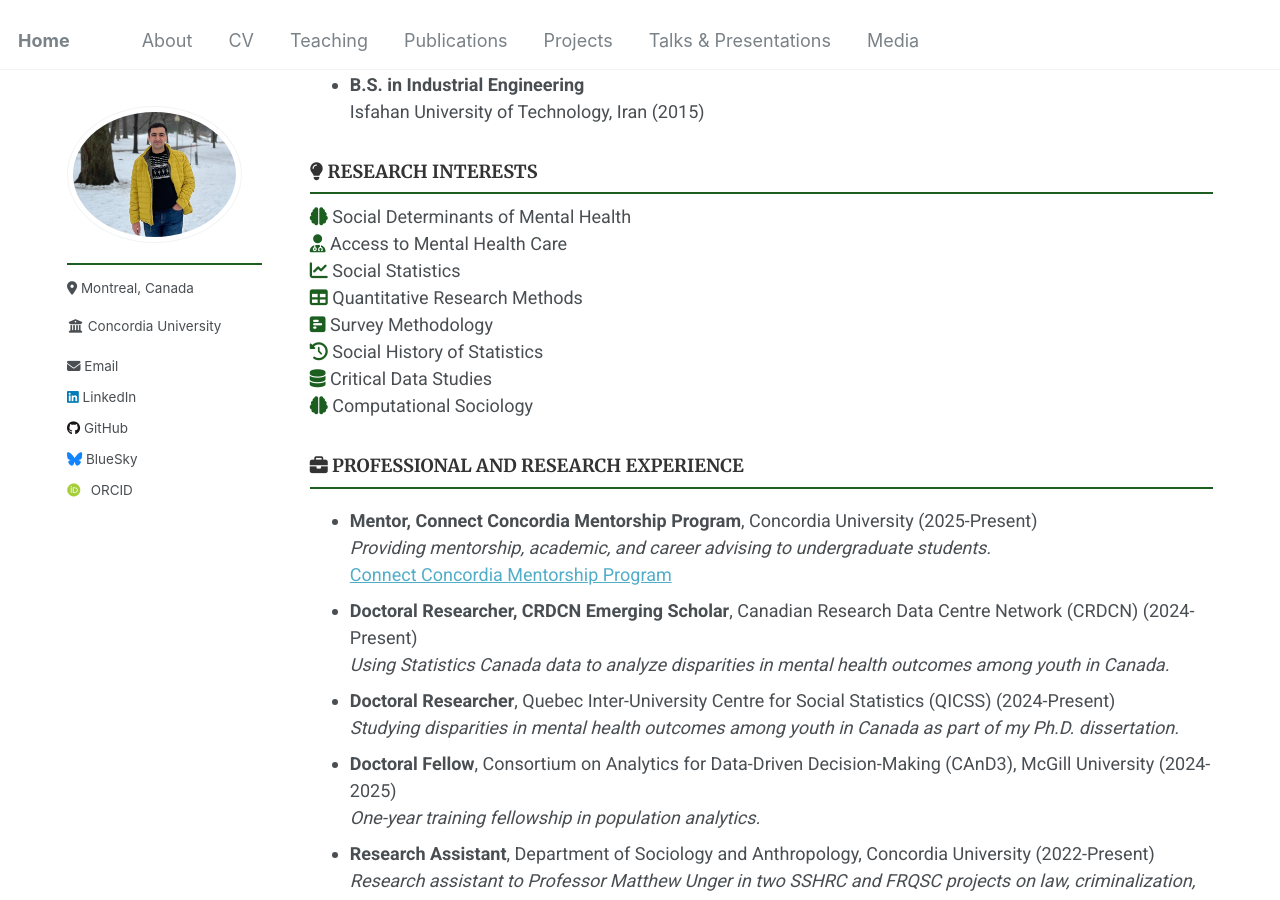
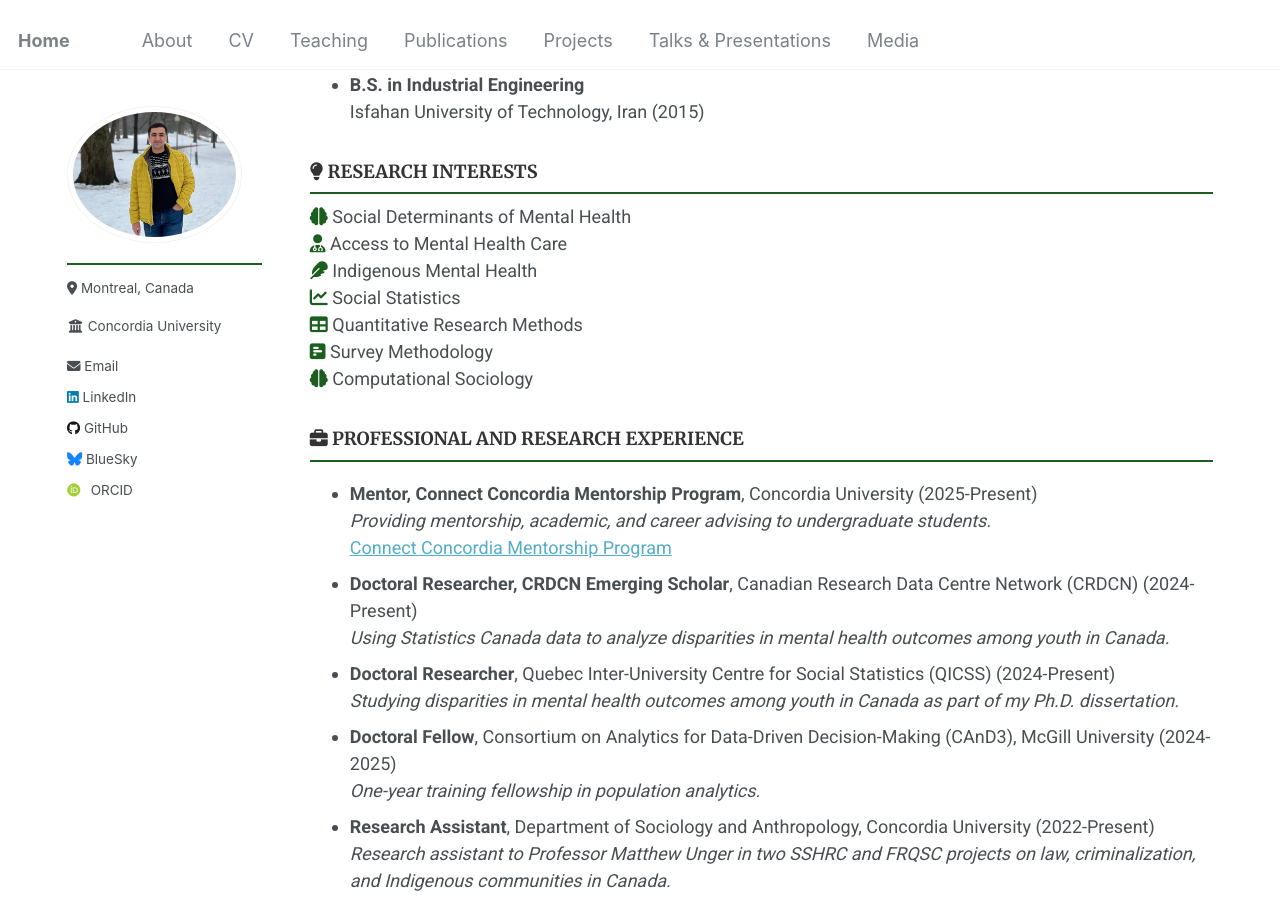
Before and after one commit to Mohsnmonji/mohsnmonji.github.io, a Jekyll site: the page built from _pages/Curriculum Vitae.md, in a window 1280 px wide and 900 px high, scrolled down 387 px. Built offline with Jekyll 4.4.1, drawn with Linux system fonts in a browser that asks for light colours; some web fonts are replaced.

Commit message:
Update Curriculum Vitae.md

```diff
--- a/_pages/Curriculum Vitae.md
+++ b/_pages/Curriculum Vitae.md
@@ -38,11 +38,10 @@ author_profile: true
 <div>
   <i class="fas fa-brain" style="color: #1B5E20;"></i> Social Determinants of Mental Health<br>
   <i class="fas fa-user-md" style="color: #1B5E20;"></i> Access to Mental Health Care<br>
+  <i class="fas fa-feather" style="color: #1B5E20;"></i> Indigenous Mental Health<br>
   <i class="fas fa-chart-line" style="color: #1B5E20;"></i> Social Statistics<br>
   <i class="fas fa-table" style="color: #1B5E20;"></i> Quantitative Research Methods<br>
   <i class="fas fa-poll-h" style="color: #1B5E20;"></i> Survey Methodology<br>
-  <i class="fas fa-history" style="color: #1B5E20;"></i> Social History of Statistics<br>
-  <i class="fas fa-database" style="color: #1B5E20;"></i> Critical Data Studies<br>
   <i class="fas fa-brain" style="color: #1B5E20;"></i> Computational Sociology<br>
 </div>
 
```
